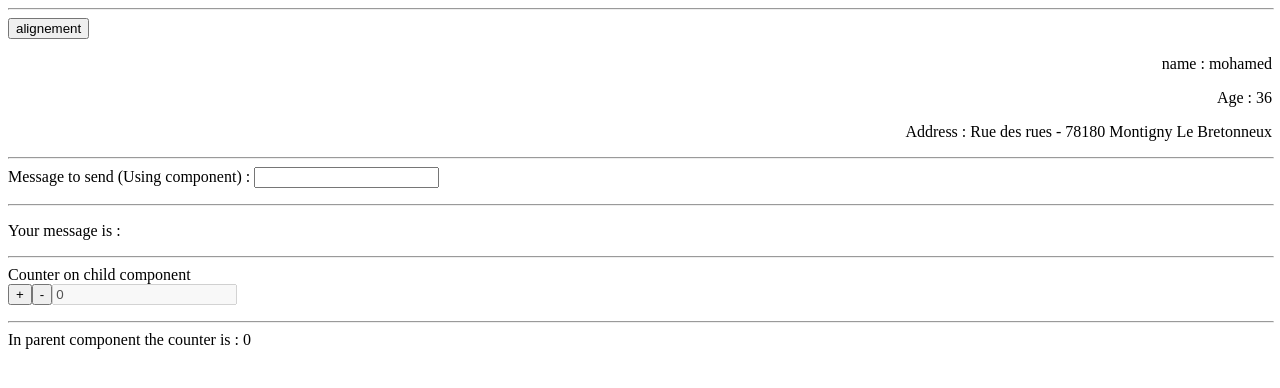
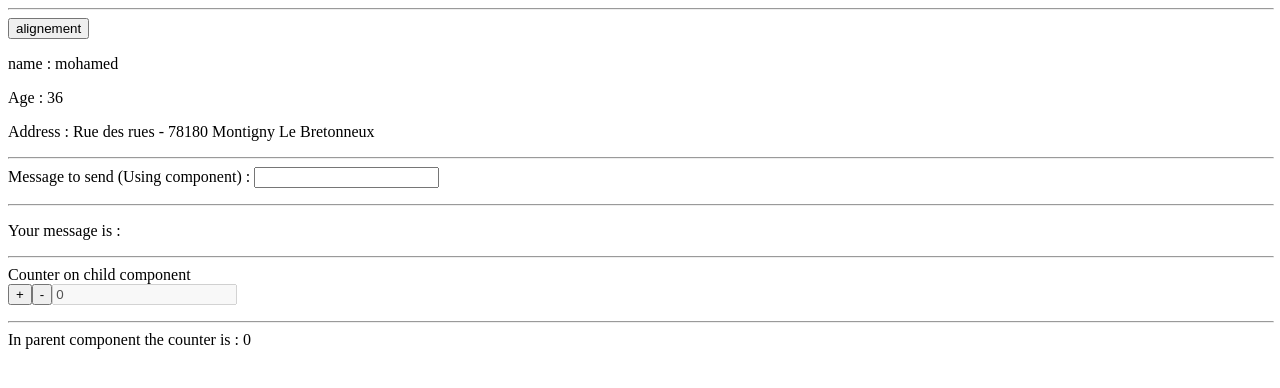
Before and after one commit to mgafsia/angBinding, an Angular app in the folder angBinding-web/src/main/angBinding-web/: page / in a window 1280 px wide. Shown: the top 388 px of the page. Built offline with nearby package versions, Linux system fonts and the light colour scheme.

Commit message:
Clean up(4)

```diff
--- a/angBinding-web/src/main/angBinding-web/src/app/app.component.html
+++ b/angBinding-web/src/main/angBinding-web/src/app/app.component.html
@@ -6,7 +6,7 @@
 
 <p></p>
 
-<div [align]="alignement">name : {{name}} <p>
+<div [align]="alignment">name : {{name}} <p>
   Age : {{age}} <p>
   Address : {{address.street}} - {{address.city}}
 </div>
```
